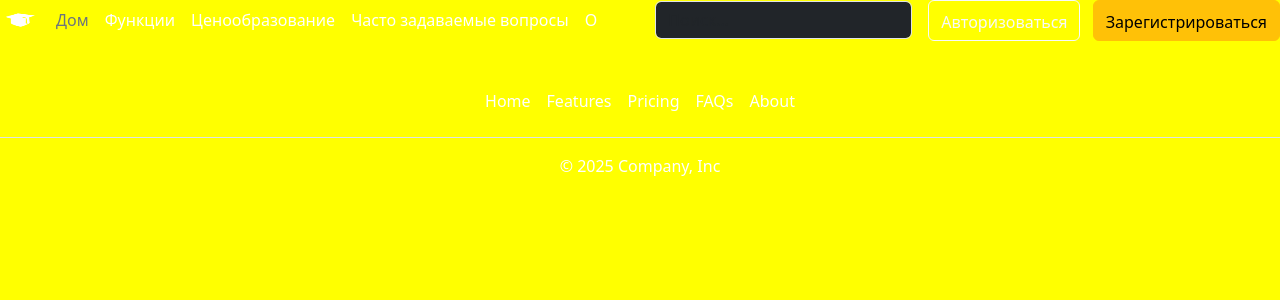
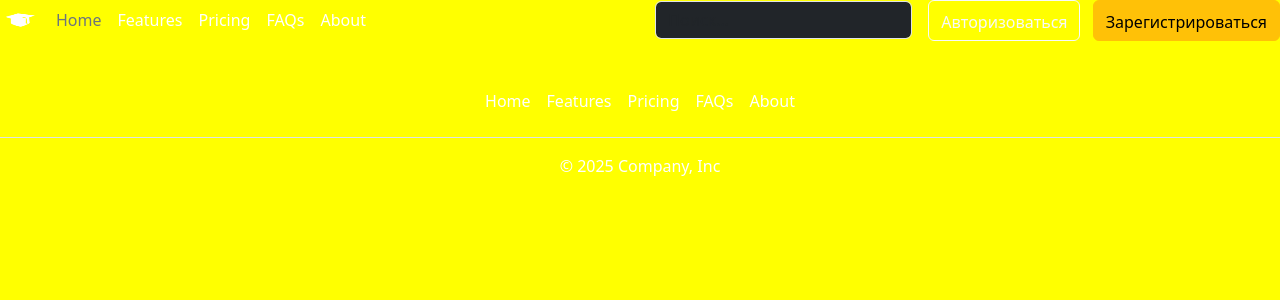
Before and after one commit to AffectVladislav/flask_prod, a Flask app: template app/templates/main/base.html in a window 1280 px wide. Shown: the top 300 px of the page. Run offline with Flask 3, Linux system fonts and the light colour scheme; the template is opened without the code that fills it, so the values that code supplies are empty; some libraries are stand-ins or nearby versions.

Commit message:
fixe nav

```diff
--- a/app/templates/main/_header.html
+++ b/app/templates/main/_header.html
@@ -6,11 +6,16 @@
     </a>
 
     <ul class="nav col-12 col-lg-auto me-lg-auto mb-2 justify-content-center mb-md-0">
-      <li><a href="#" class="nav-link px-2 text-secondary"><font style="vertical-align: inherit;"><font style="vertical-align: inherit;">Дом</font></font></a></li>
-      <li><a href="#" class="nav-link px-2 text-white"><font style="vertical-align: inherit;"><font style="vertical-align: inherit;">Функции</font></font></a></li>
-      <li><a href="#" class="nav-link px-2 text-white"><font style="vertical-align: inherit;"><font style="vertical-align: inherit;">Ценообразование</font></font></a></li>
-      <li><a href="#" class="nav-link px-2 text-white"><font style="vertical-align: inherit;"><font style="vertical-align: inherit;">Часто задаваемые вопросы</font></font></a></li>
-      <li><a href="#" class="nav-link px-2 text-white"><font style="vertical-align: inherit;"><font style="vertical-align: inherit;">О</font></font></a></li>
+        <li><a href="#" class="nav-link px-2 text-secondary"><font style="vertical-align: inherit;"><font
+                style="vertical-align: inherit;">Home</font></font></a></li>
+        <li><a href="#" class="nav-link px-2 text-white"><font style="vertical-align: inherit;"><font
+                style="vertical-align: inherit;">Features</font></font></a></li>
+        <li><a href="#" class="nav-link px-2 text-white"><font style="vertical-align: inherit;"><font
+                style="vertical-align: inherit;">Pricing</font></font></a></li>
+        <li><a href="#" class="nav-link px-2 text-white"><font style="vertical-align: inherit;"><font
+                style="vertical-align: inherit;">FAQs</font></font></a></li>
+        <li><a href="#" class="nav-link px-2 text-white"><font style="vertical-align: inherit;"><font
+                style="vertical-align: inherit;">About</font></font></a></li>
     </ul>
 
     <form class="col-12 col-lg-auto mb-3 mb-lg-0 me-lg-3" role="search">
```
